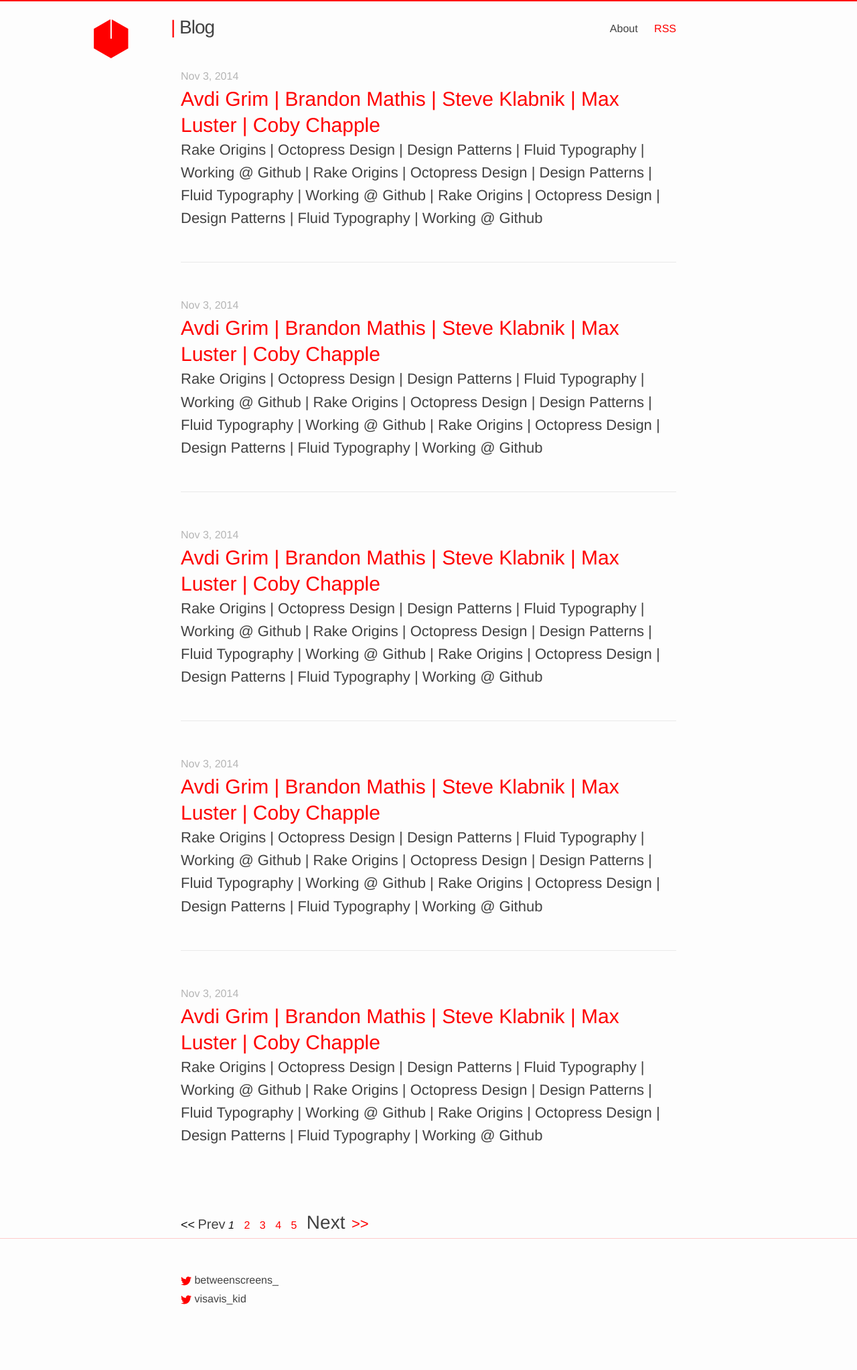
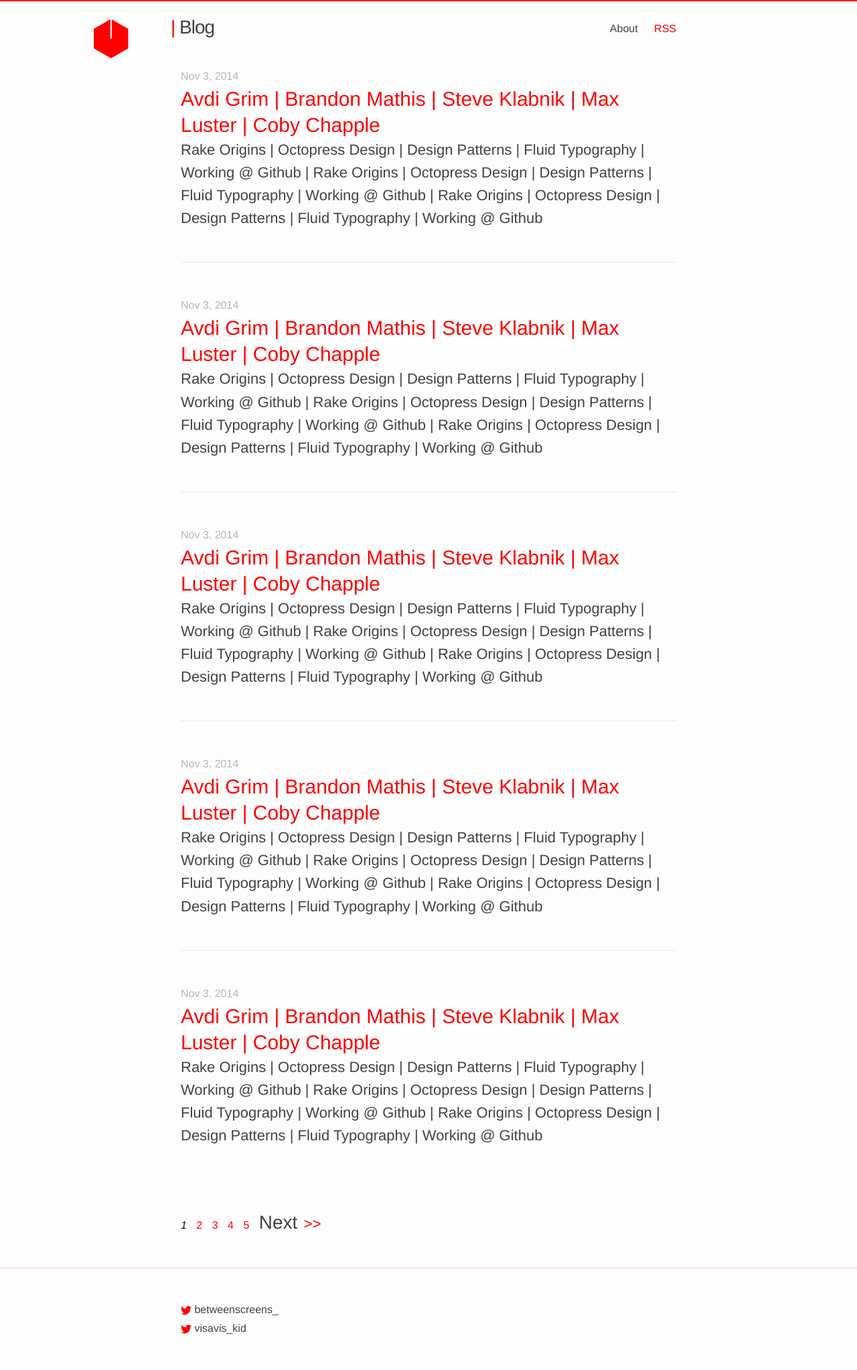
Before and after one commit to vis-kid/between_blog, a Jekyll site: the page built from index.html, in a window 1280 px wide. Shown: the whole page at 67% size. Built offline with Jekyll 4.4.1, drawn with Linux system fonts in a browser that asks for light colours; the list of posts is cut into pages by our own code; before the commit the page ends 2002 px from its top, so only the background shows below that.

Commit message:
Adds whitespace to pagination and hides inactive navigation links

```diff
--- a/_sass/_layout.scss
+++ b/_sass/_layout.scss
@@ -404,7 +404,7 @@
 
 .pagination {
   margin-top: 92px;
-  margin-bottom: 2px;
+  margin-bottom: 46px;
 }
 
 .pagination a {
@@ -437,8 +437,7 @@
 }
 
 .inactive_paginator_text {
-  color: $grey-color-dark;
-  font-size: 20px;
+	display: none;
 }
 
 .home_arrow, .end_of_list_arrow {
@@ -459,7 +458,7 @@
 }
 
 .inactive_arrow {
-  font-size: 18px;
+	display: none;
 }
 
 .pagination_links_wrapper {
```
